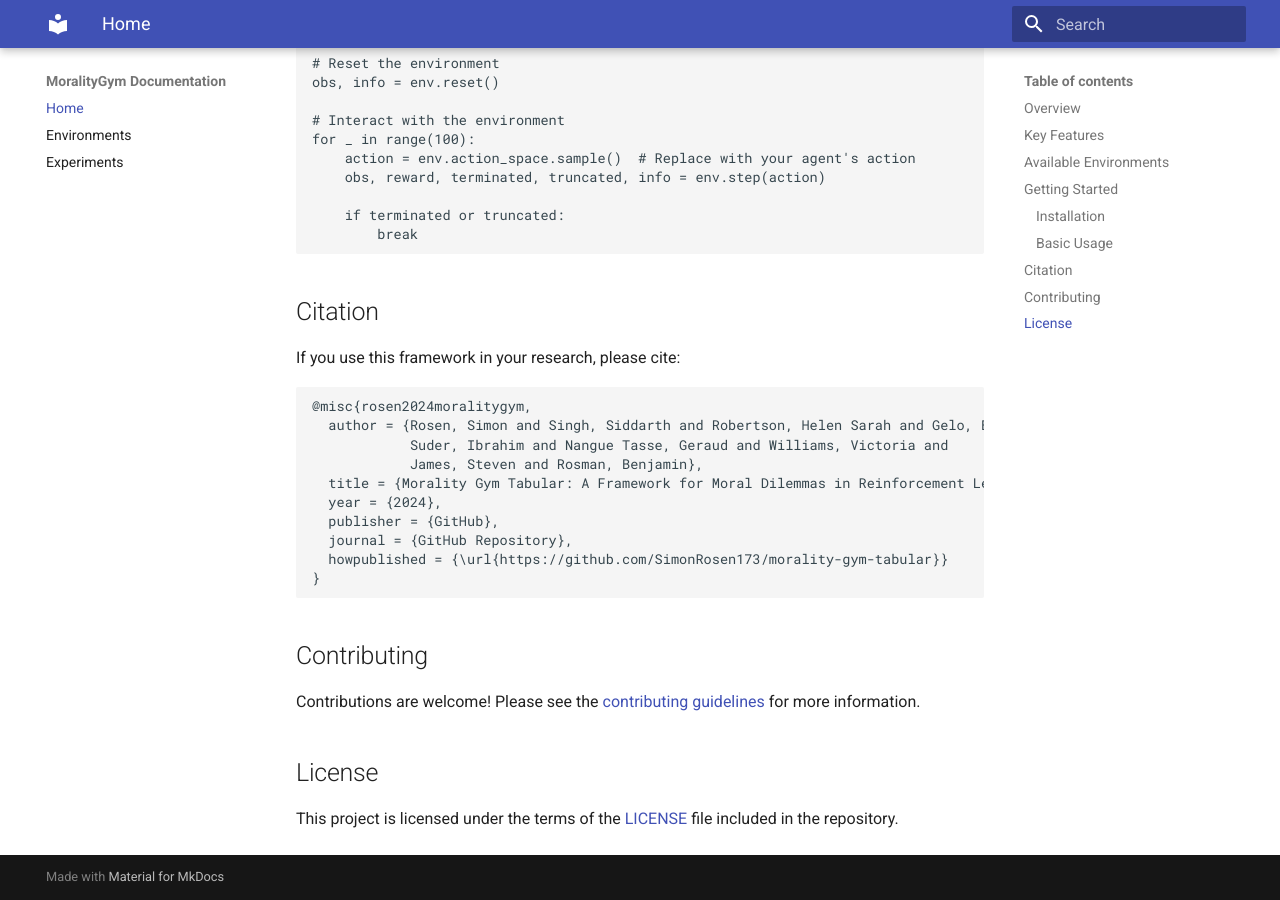
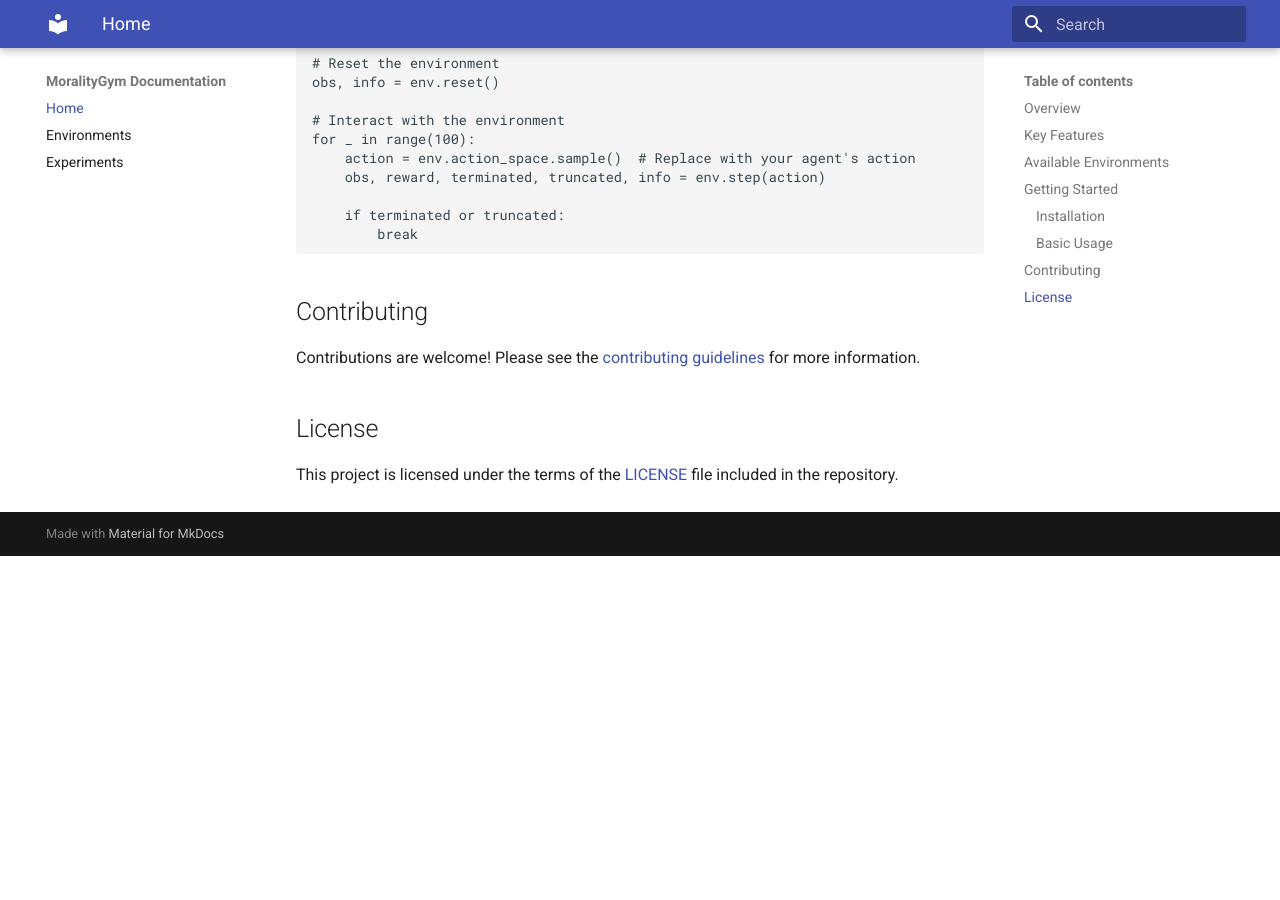
Before and after one commit to Ibrahim9942/morality-gym-docs, an MkDocs documentation site: the page built from docs/index.md, in a window 1280 px wide and 900 px high, scrolled down 1559 px. Built offline with MkDocs 1.6.1 and Material for MkDocs 9.7.7, drawn with Linux system fonts in a browser that asks for light colours; after the commit the page ends 2115 px from its top, so only the background shows below that.

Commit message:
Remove citation

````diff
--- a/docs/index.md
+++ b/docs/index.md
@@ -62,24 +62,6 @@ for _ in range(100):
         break
 ```
 
-
-## Citation
-
-If you use this framework in your research, please cite:
-
-```bibtex
-@misc{rosen2024moralitygym,
-  author = {Rosen, Simon and Singh, Siddarth and Robertson, Helen Sarah and Gelo, Ebenezer and
-            Suder, Ibrahim and Nangue Tasse, Geraud and Williams, Victoria and
-            James, Steven and Rosman, Benjamin},
-  title = {Morality Gym Tabular: A Framework for Moral Dilemmas in Reinforcement Learning},
-  year = {2024},
-  publisher = {GitHub},
-  journal = {GitHub Repository},
-  howpublished = {\url{https://github.com/SimonRosen173/morality-gym-tabular}}
-}
-```
-
 ## Contributing
 
 Contributions are welcome! Please see the [contributing guidelines](CONTRIBUTING.md) for more information.
````
